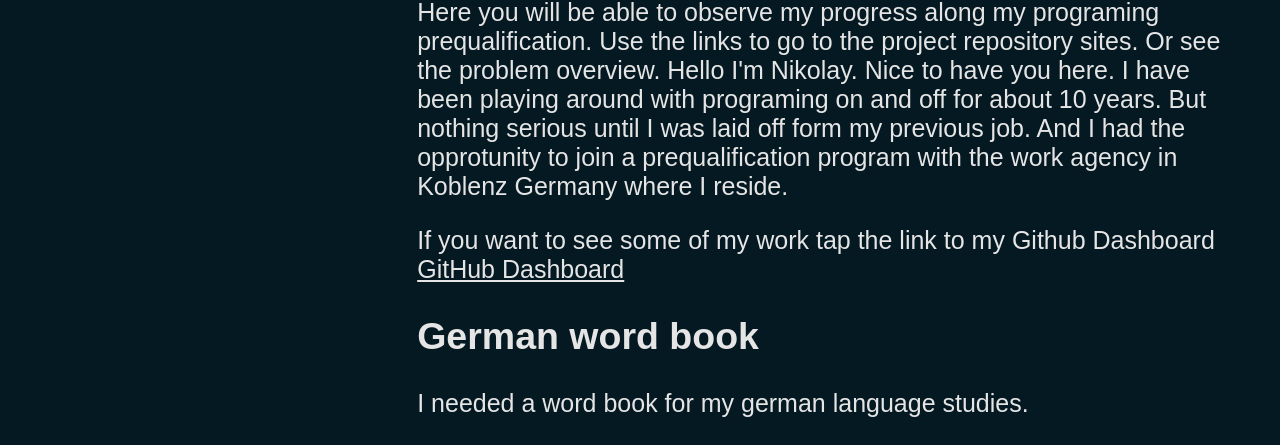
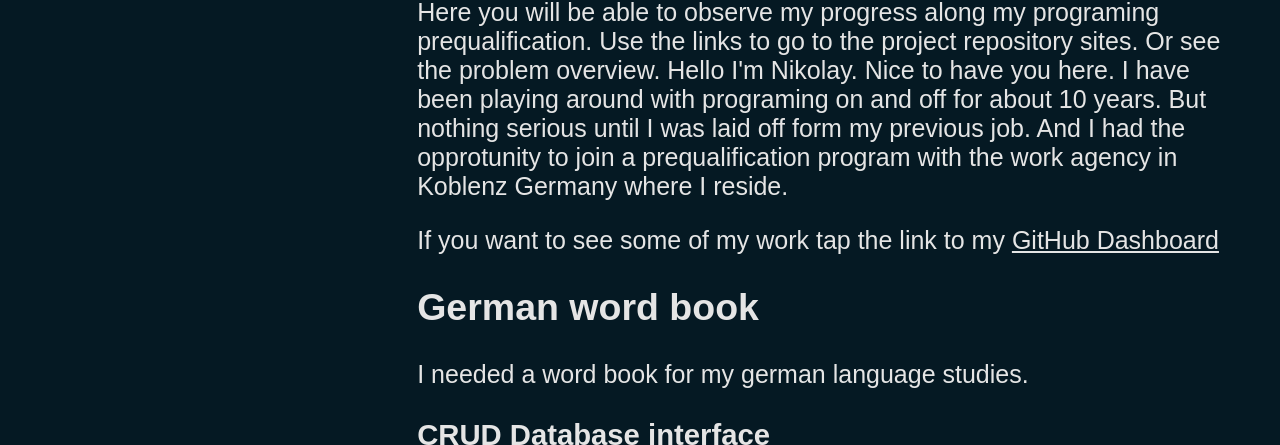
Before and after one commit to Nikolay-Varbanov/Nikolay-Varbanov.github.io, a plain HTML site: page index.html in a window 1280 px wide. Shown: the part 577-1022 px from the top of the page. Drawn offline with Linux system fonts and the light colour scheme.

Commit message:
and more changes

```diff
--- a/index.html
+++ b/index.html
@@ -122,7 +122,7 @@ footer {
 					Here you will be able to observe my progress along my programing prequalification. Use the links to go to the project repository sites. Or see the problem overview. Hello I'm Nikolay. Nice to have you here. I have been playing around with programing on and off for about 10 years. But nothing serious until I was laid off form my previous job. And I had the opprotunity to join a prequalification program with the work agency in Koblenz Germany where I reside.
 			</p>
 			<p>
-				If you want to see some of my work tap the link to my Github Dashboard
+				If you want to see some of my work tap the link to my
 				<a href="https://github.com/Nikolay-Varbanov">GitHub Dashboard</a></br>
 			</p>
 		<section id="Projects">
```
